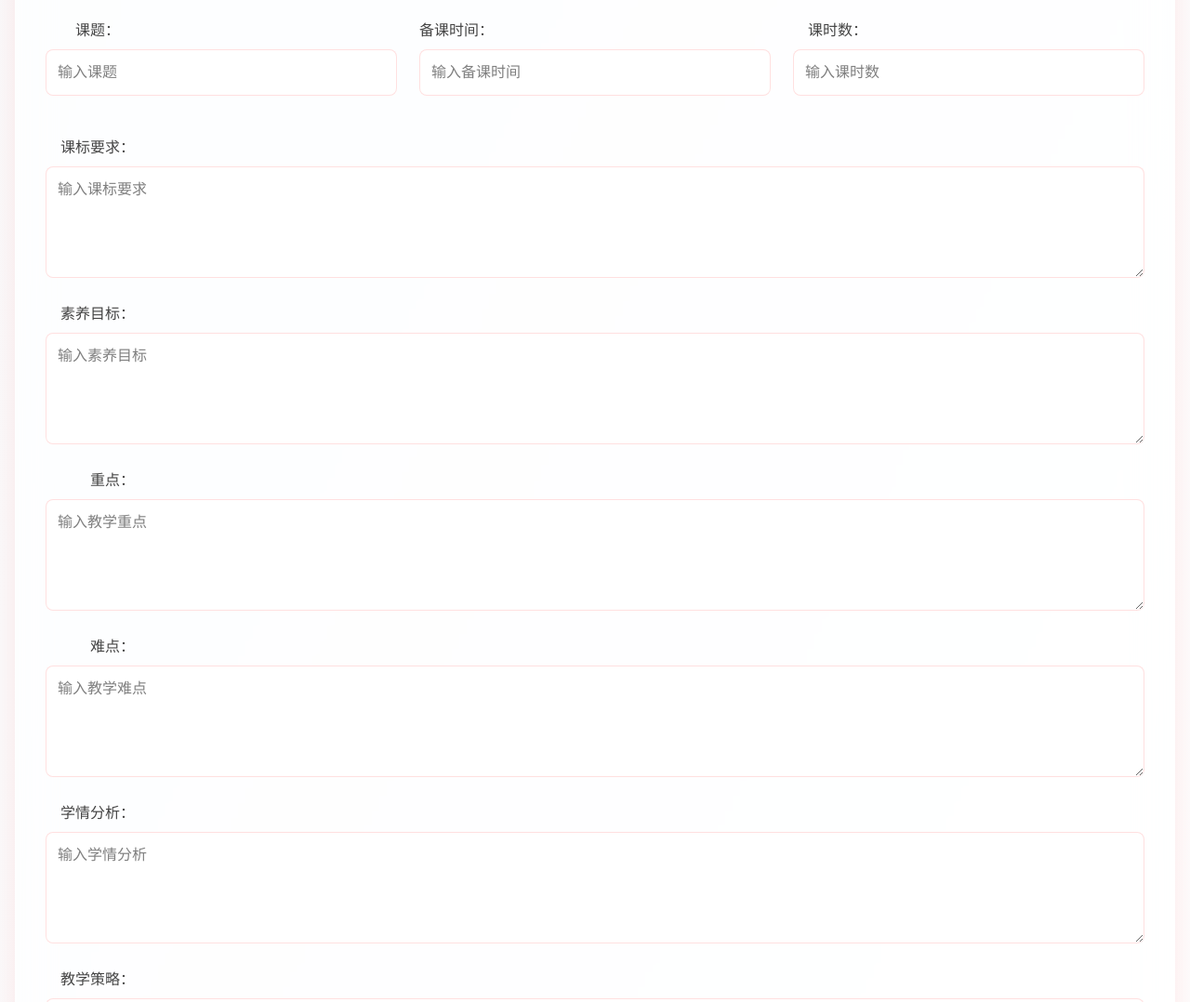
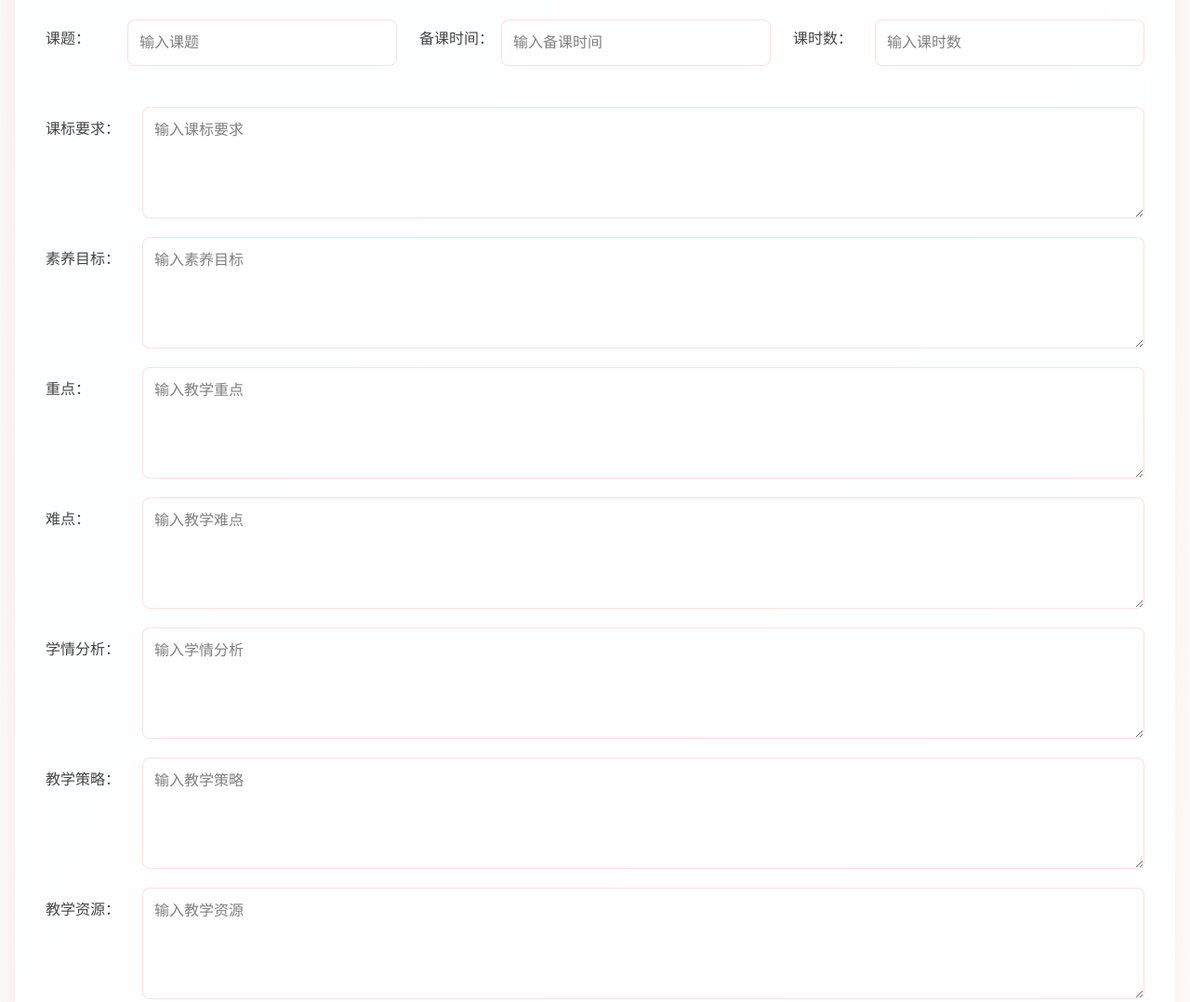
Before and after one commit to haoze-evolluling/JiaoAnGenerate, a plain HTML site: page index.html in a window 1280 px wide. Shown: the part 2065-3143 px from the top of the page at 93% size. Drawn offline with nearby package versions, Linux system fonts and the light colour scheme.

Commit message:
refactor(教案本): 优化表单布局和标签对齐方式
重构教案详情部分的表单布局，使用flex布局改善标签和输入框的对齐方式

```diff
--- a/教案生成系统.html
+++ b/index.html
@@ -488,65 +488,85 @@
           <h3 class="text-xl font-semibold text-primary mb-6">备课信息</h3>
           <div class="grid grid-cols-1 md:grid-cols-3 gap-6">
             <div class="form-group">
-              <label for="lesson-topic" class="flex items-center">
-                <span class="inline-block w-20 text-right mr-2">课题：</span>
+              <div class="flex items-center">
+                <label for="lesson-topic" class="inline-block w-20 text-right mr-2 mb-0">
+                  课题：
                 </label>
-              <input type="text" id="lesson-topic" class="w-full" placeholder="输入课题">
+                <input type="text" id="lesson-topic" class="flex-1" placeholder="输入课题">
+              </div>
             </div>
             <div class="form-group">
-              <label for="prepare-time" class="flex items-center">
-                <span class="inline-block w-20 text-right mr-2">备课时间：</span>
+              <div class="flex items-center">
+                <label for="prepare-time" class="inline-block w-20 text-right mr-2 mb-0">
+                  备课时间：
                 </label>
-              <input type="text" id="prepare-time" class="w-full" placeholder="输入备课时间">
+                <input type="text" id="prepare-time" class="flex-1" placeholder="输入备课时间">
+              </div>
             </div>
             <div class="form-group">
-              <label for="class-hours" class="flex items-center">
-                <span class="inline-block w-20 text-right mr-2">课时数：</span>
+              <div class="flex items-center">
+                <label for="class-hours" class="inline-block w-20 text-right mr-2 mb-0">
+                  课时数：
                 </label>
-              <input type="text" id="class-hours" class="w-full" placeholder="输入课时数">
+                <input type="text" id="class-hours" class="flex-1" placeholder="输入课时数">
+              </div>
             </div>
           </div>
           <div class="form-group mt-6">
-            <label for="curriculum-require" class="flex items-center">
-              <span class="inline-block w-24 text-right mr-2">课标要求：</span>
+            <div class="flex items-start">
+              <label for="curriculum-require" class="inline-block w-24 text-right mr-2 mb-0 mt-3">
+                课标要求：
               </label>
-            <textarea id="curriculum-require" placeholder="输入课标要求"></textarea>
+              <textarea id="curriculum-require" class="flex-1" placeholder="输入课标要求"></textarea>
+            </div>
           </div>
           <div class="form-group">
-            <label for="literacy-target" class="flex items-center">
-              <span class="inline-block w-24 text-right mr-2">素养目标：</span>
+            <div class="flex items-start">
+              <label for="literacy-target" class="inline-block w-24 text-right mr-2 mb-0 mt-3">
+                素养目标：
               </label>
-            <textarea id="literacy-target" placeholder="输入素养目标"></textarea>
+              <textarea id="literacy-target" class="flex-1" placeholder="输入素养目标"></textarea>
+            </div>
           </div>
           <div class="form-group">
-            <label for="key-points" class="flex items-center">
-              <span class="inline-block w-24 text-right mr-2">重点：</span>
+            <div class="flex items-start">
+              <label for="key-points" class="inline-block w-24 text-right mr-2 mb-0 mt-3">
+                重点：
               </label>
-            <textarea id="key-points" placeholder="输入教学重点"></textarea>
+              <textarea id="key-points" class="flex-1" placeholder="输入教学重点"></textarea>
+            </div>
           </div>
           <div class="form-group">
-            <label for="difficult-points" class="flex items-center">
-              <span class="inline-block w-24 text-right mr-2">难点：</span>
+            <div class="flex items-start">
+              <label for="difficult-points" class="inline-block w-24 text-right mr-2 mb-0 mt-3">
+                难点：
               </label>
-            <textarea id="difficult-points" placeholder="输入教学难点"></textarea>
+              <textarea id="difficult-points" class="flex-1" placeholder="输入教学难点"></textarea>
+            </div>
           </div>
           <div class="form-group">
-            <label for="student-analysis" class="flex items-center">
-              <span class="inline-block w-24 text-right mr-2">学情分析：</span>
+            <div class="flex items-start">
+              <label for="student-analysis" class="inline-block w-24 text-right mr-2 mb-0 mt-3">
+                学情分析：
               </label>
-            <textarea id="student-analysis" placeholder="输入学情分析"></textarea>
+              <textarea id="student-analysis" class="flex-1" placeholder="输入学情分析"></textarea>
+            </div>
           </div>
           <div class="form-group">
-            <label for="teaching-strategy" class="flex items-center">
-              <span class="inline-block w-24 text-right mr-2">教学策略：</span>
+            <div class="flex items-start">
+              <label for="teaching-strategy" class="inline-block w-24 text-right mr-2 mb-0 mt-3">
+                教学策略：
               </label>
-            <textarea id="teaching-strategy" placeholder="输入教学策略"></textarea>
+              <textarea id="teaching-strategy" class="flex-1" placeholder="输入教学策略"></textarea>
+            </div>
           </div>
           <div class="form-group">
-            <label for="teaching-resources" class="flex items-center">
-              <span class="inline-block w-24 text-right mr-2">教学资源：</span>
+            <div class="flex items-start">
+              <label for="teaching-resources" class="inline-block w-24 text-right mr-2 mb-0 mt-3">
+                教学资源：
               </label>
-            <textarea id="teaching-resources" placeholder="输入教学资源"></textarea>
+              <textarea id="teaching-resources" class="flex-1" placeholder="输入教学资源"></textarea>
+            </div>
           </div>
         </div>
 
```
Lines whose indentation alone changed are shown as unchanged.
